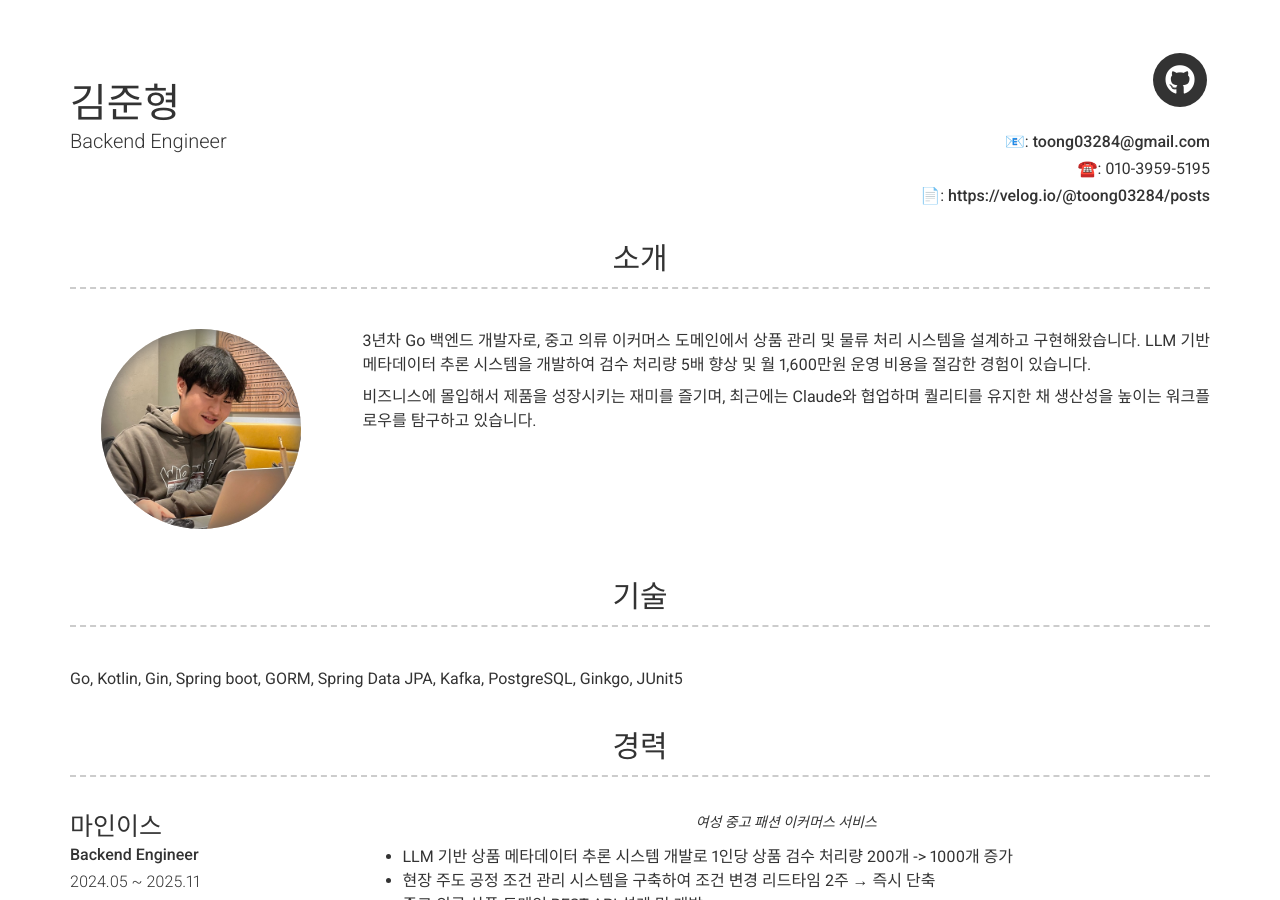
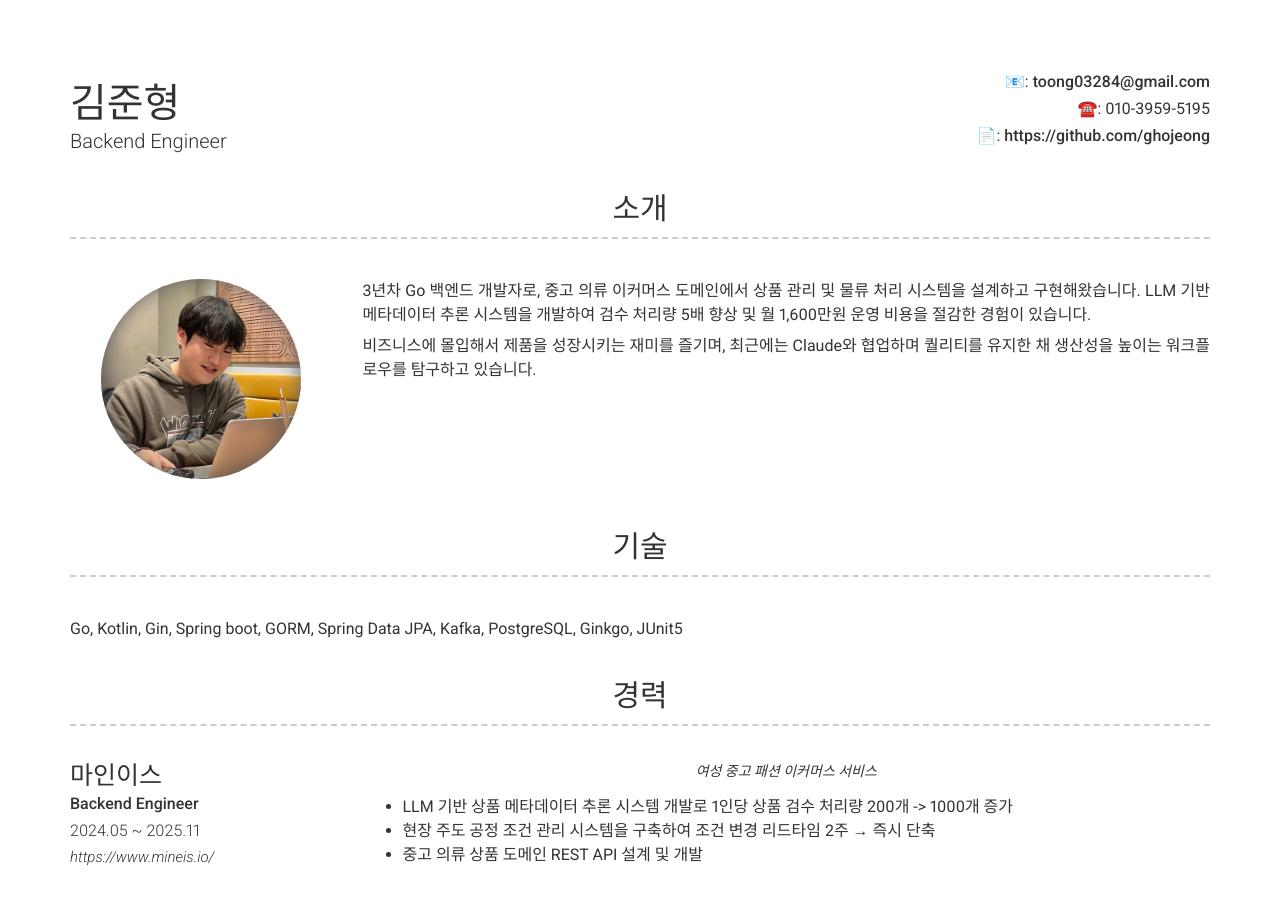
Before and after one commit to toongri/toongri.github.io, a Jekyll site: the page built from index.md, in a window 1280 px wide and 900 px high. Built offline with Jekyll 4.4.1, drawn with Linux system fonts in a browser that asks for light colours; nearby versions of some CDN libraries; part of the change alters nothing that is shown.

Commit message:
Update `_config.yml`: change website URL, comment out GitHub username.

```diff
--- a/_config.yml
+++ b/_config.yml
@@ -6,7 +6,7 @@ version: 2
 name: 김준형
 title: Backend Engineer
 website_title: 📄
-website: https://velog.io/@toong03284/posts
+website: https://github.com/ghojeong
 email_title: 📧
 email: toong03284@gmail.com
 phone_title: ☎️
@@ -14,7 +14,7 @@ phone: 010-3959-5195
 
 darkmode: never
 
-github_username: toongri
+#github_username: toongri
 about_title: 소개
 about_profile_image: images/profile.jpeg
 about_content: | # this will include new lines to allow paragraphs
```
